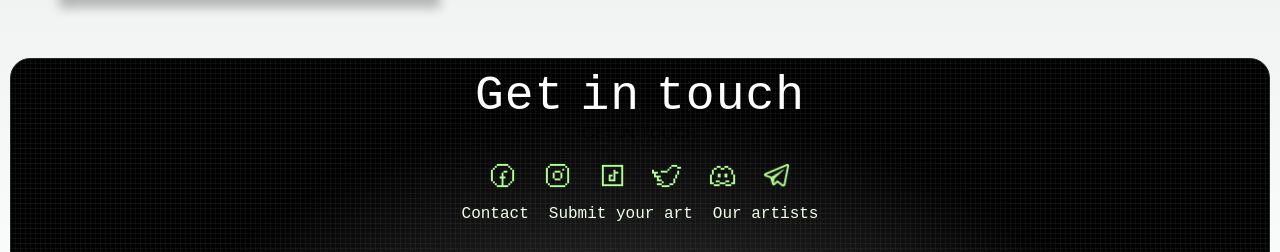
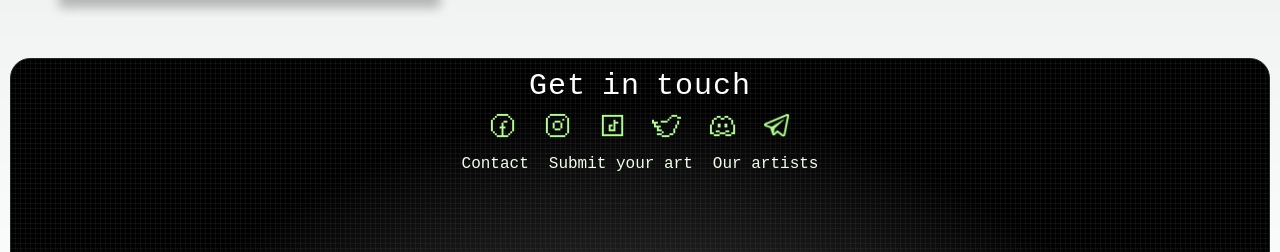
Before and after one commit to katelandcastelin/brightvoid-next-personal, a Next.js app: page /pages/gallery in a window 1280 px wide. Shown: the part 833-1085 px from the top of the page. Built offline with nearby package versions, Linux system fonts and the light colour scheme.

Commit message:
feat/glitch-text-animation: added randomization on glitching letters

```diff
--- a/app/components/Footer.jsx
+++ b/app/components/Footer.jsx
@@ -124,8 +124,8 @@ const displayLetterKeyframes = keyframes`
   }
 `;
 
-const generateSpanStyles = (index) => css`
-  animation-delay: ${index * 0.1 + Math.random() * 0.5}s;
+const generateSpanStyles = () => css`
+  animation-delay: ${Math.random() * 1}s;
 `;
 
 const AnimatedSpan = styled.span`
@@ -139,7 +139,7 @@ const AnimatedSpan = styled.span`
 
 const AnimatedTitle = styled.div`
   color: white;
-  font-size: 48px;
+  font-size: 30px;
   margin: 0;
   width: 100%;
   text-align: center;
@@ -152,7 +152,7 @@ export default function Footer () {
 
   const renderText = () => {
     return text.split("").map((char, index) => (
-      <AnimatedSpan key={index} index={index}>
+      <AnimatedSpan key={index}>
         {char}
       </AnimatedSpan>
     ));
@@ -162,13 +162,13 @@ export default function Footer () {
     <Container>
       <Overlay />
       <GlitchOverlay />
-      <AnimatedTitle>
-        {renderText()}
-      </AnimatedTitle>
       <div>
-        <div style={{textAlign: 'center', marginBottom: '10px', textTransform: 'uppercase'}}>
+        <AnimatedTitle>
+          {renderText()}
+        </AnimatedTitle>
+        {/* <div style={{textAlign: 'center', marginBottom: '10px', textTransform: 'uppercase'}}>
           <p>Get in touch</p>
-        </div>
+        </div> */}
         <SocialsLinks>
           <a href='' target='_blank'>
             <img src='/icons/facebook.png' />
```
